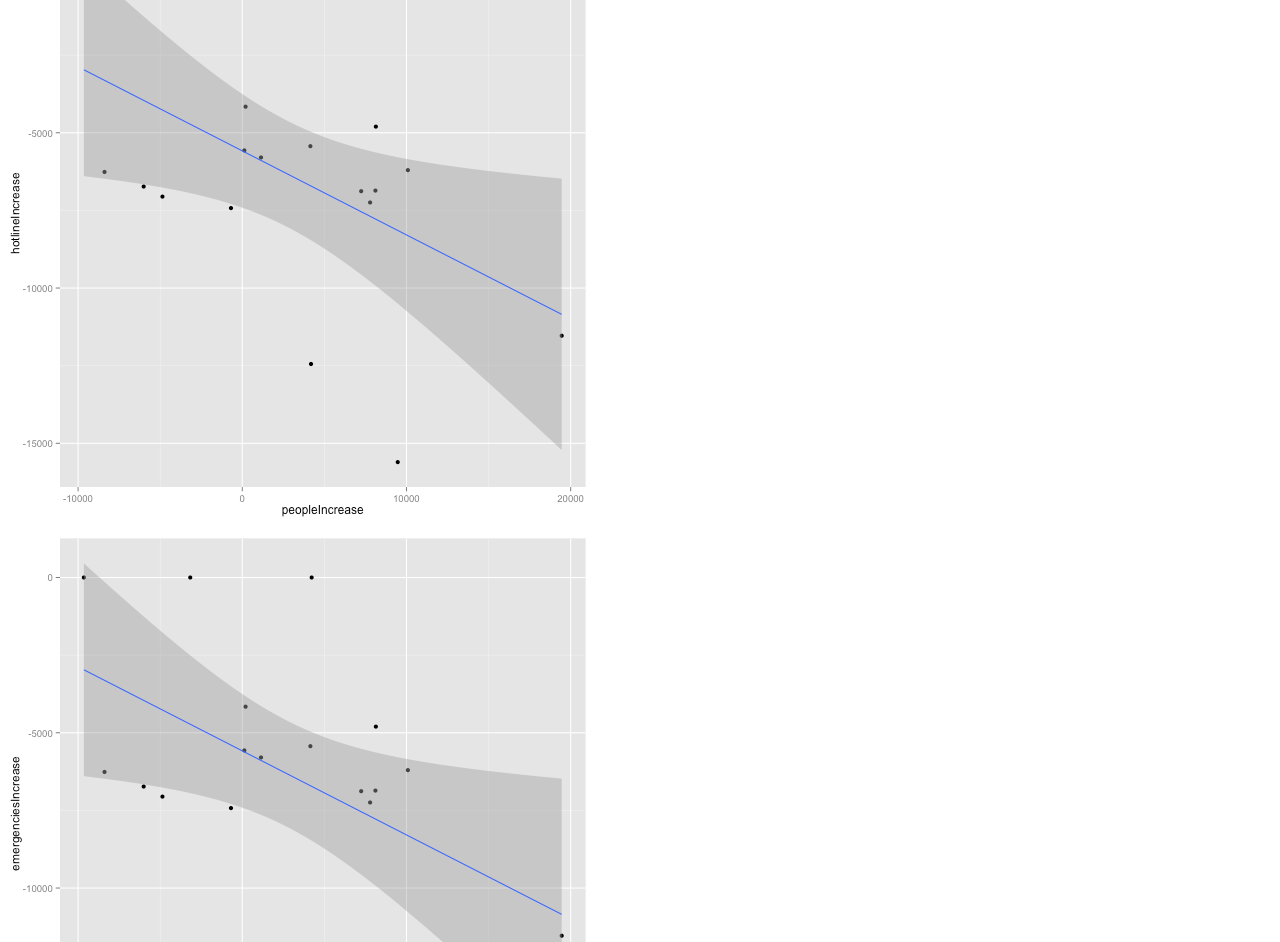
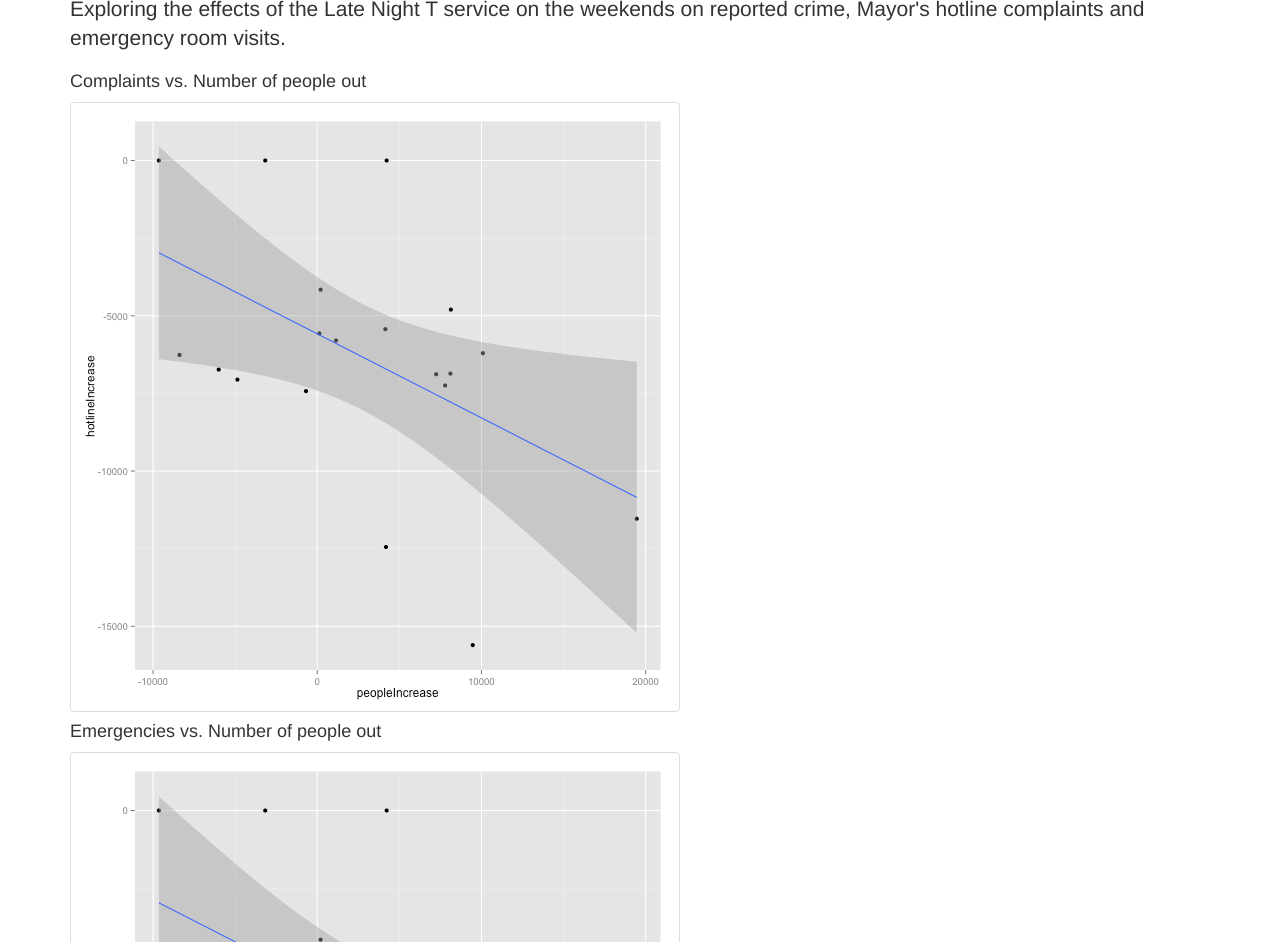
Before and after one commit to Butterwell/mbta-latenight, a plain HTML site: page index.html in a window 1280 px wide. Shown: the part 76-1018 px from the top of the page. Drawn offline with Linux system fonts and the light colour scheme.

Commit message:
Added basic structure

```diff
--- /dev/null
+++ b/css/latenight.css
@@ -0,0 +1,3 @@
+body {
+    font-size: 16px;
+}
--- a/index.html
+++ b/index.html
@@ -8,6 +8,8 @@
 
     <!-- Bootstrap -->
     <link href="css/bootstrap.min.css" rel="stylesheet">
+    <!-- our own CSS -->
+    <link href="css/latenight.css" rel="stylesheet">
 
     <!-- HTML5 Shim and Respond.js IE8 support of HTML5 elements and media queries -->
     <!-- WARNING: Respond.js doesn't work if you view the page via file:// -->
@@ -17,9 +19,23 @@
     <![endif]-->
   </head>
   <body>
-    <img src="images/compComplaints.png" class="img-responsive" alt="Complaints comparison">
-    <img src="images/compEmergencies.png" class="img-responsive" alt="Emergencies comparison">
-    <img src="images/compCrime.png" class="img-responsive" alt="Crime comparison">
+
+    <div class="container">
+        <h1>MBTA Late Night T <small>Data Challenge</small></h1>
+        <p class="lead">Exploring the effects of the Late Night T service on the
+            weekends on reported crime, Mayor's hotline complaints and emergency room visits.</p>
+
+
+        <h4>Complaints vs. Number of people out</h4>
+        <img src="images/compComplaints.png" class="img-thumbnail" alt="Complaints comparison">
+        <h4>Emergencies vs. Number of people out</h4>
+        <img src="images/compEmergencies.png" class="img-thumbnail" alt="Emergencies comparison">
+        <h4>Crime vs. Number of people out</h4>
+        <img src="images/compCrime.png" class="img-thumbnail" alt="Crime comparison">
+
+
+
+    </div>
 
     <!-- jQuery (necessary for Bootstrap's JavaScript plugins) -->
     <script src="js/jquery.min.js"></script>
```
